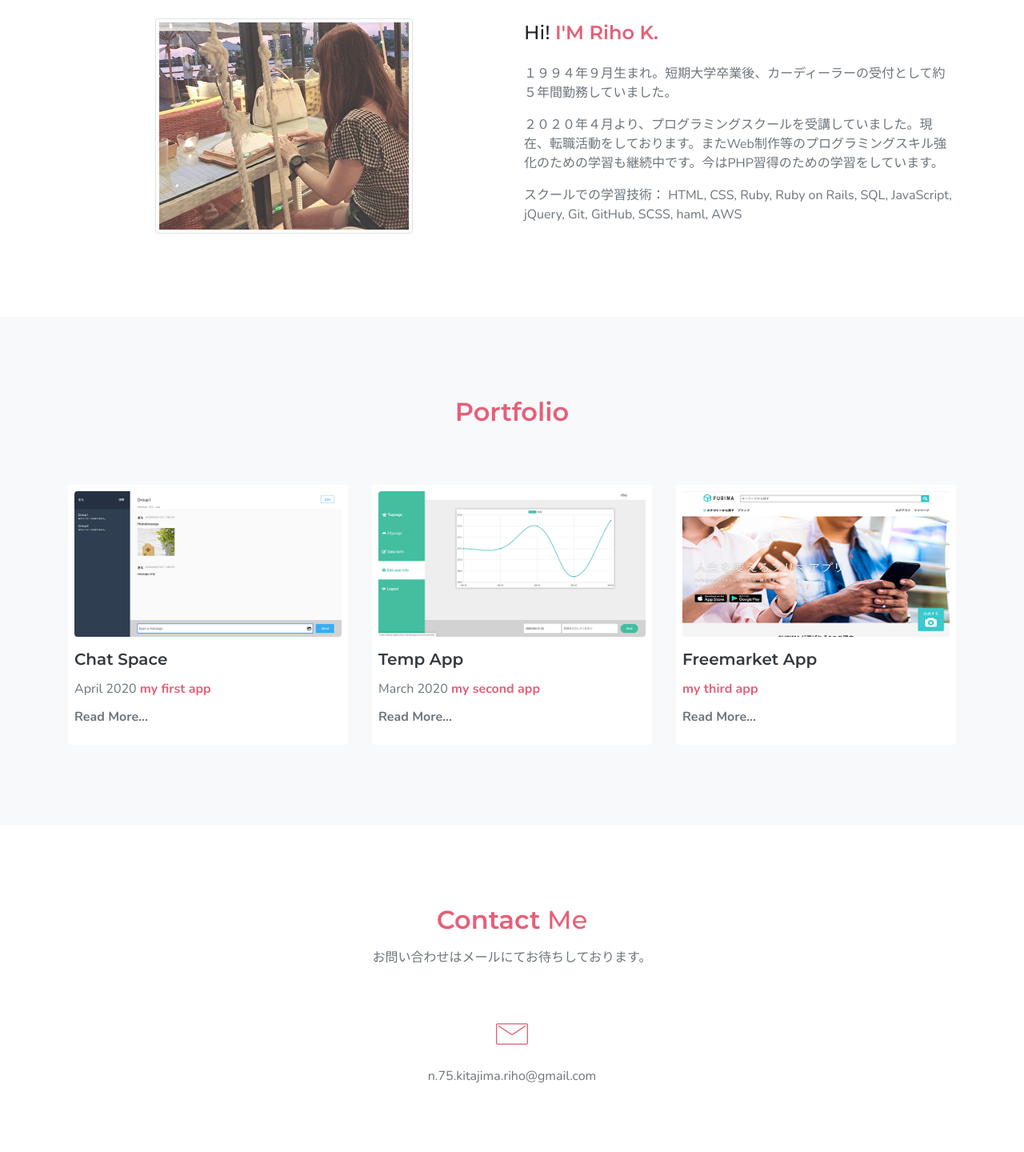
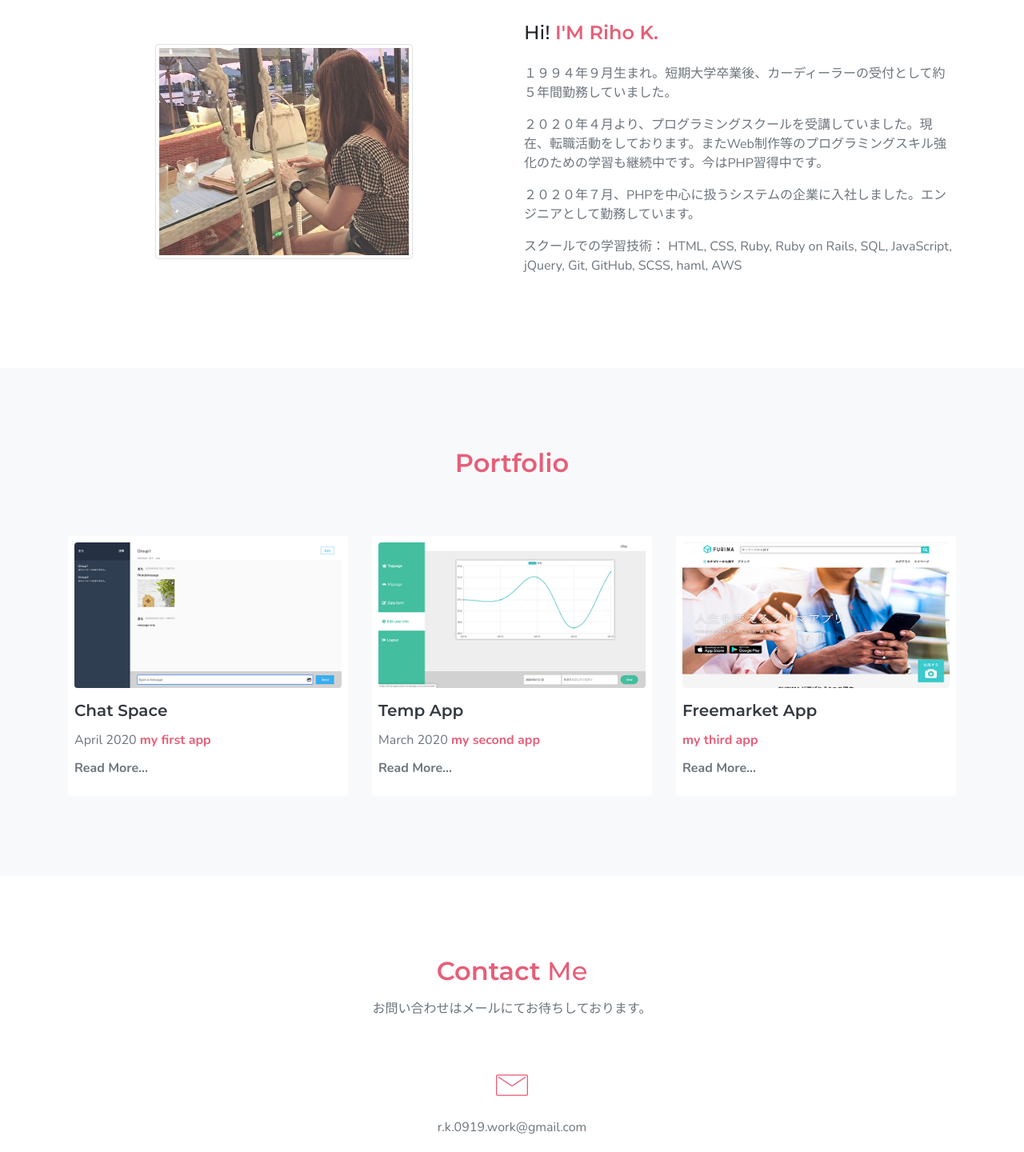
Before and after one commit to riho0025/myportfolio.github.io, a plain HTML site: page index.html in a window 1280 px wide. Shown: the part 897-2337 px from the top of the page at 80% size. Drawn offline with nearby package versions, Linux system fonts and the light colour scheme; files whose address does not match are found by name.

Commit message:
update email and profile

```diff
--- a/index.html
+++ b/index.html
@@ -116,7 +116,8 @@
 
                             <h4 class="mt-4">Hi! <span class="text-custom font-weight-bold">I'M Riho K.</span></h4>
                             <p class="text-muted mt-4">１９９４年９月生まれ。短期大学卒業後、カーディーラーの受付として約５年間勤務していました。 </p>
-                            <p class="text-muted mt-2">２０２０年４月より、プログラミングスクールを受講していました。現在、転職活動をしております。またWeb制作等のプログラミングスキル強化のための学習も継続中です。今はPHP習得のための学習をしています。</p>
+                            <p class="text-muted mt-2">２０２０年４月より、プログラミングスクールを受講していました。現在、転職活動をしております。またWeb制作等のプログラミングスキル強化のための学習も継続中です。今はPHP習得中です。</p>
+                            <p class="text-muted mt-2">２０２０年７月、PHPを中心に扱うシステムの企業に入社しました。エンジニアとして勤務しています。</p>
                             <p class="text-muted mt-2">スクールでの学習技術：
                                 HTML, CSS, Ruby, Ruby on Rails, SQL, JavaScript, jQuery, Git, GitHub, SCSS, haml, AWS
                             </p>
@@ -215,7 +216,7 @@
                                 <i class="mbri-letter text-custom h1"></i>
                             </div>
                             <div class="mt-3">
-                                <p class="text-muted">n.75.kitajima.riho@gmail.com</p>
+                                <p class="text-muted">r.k.0919.work@gmail.com</p>
                             </div>
                         </div>
                     </div>
```
